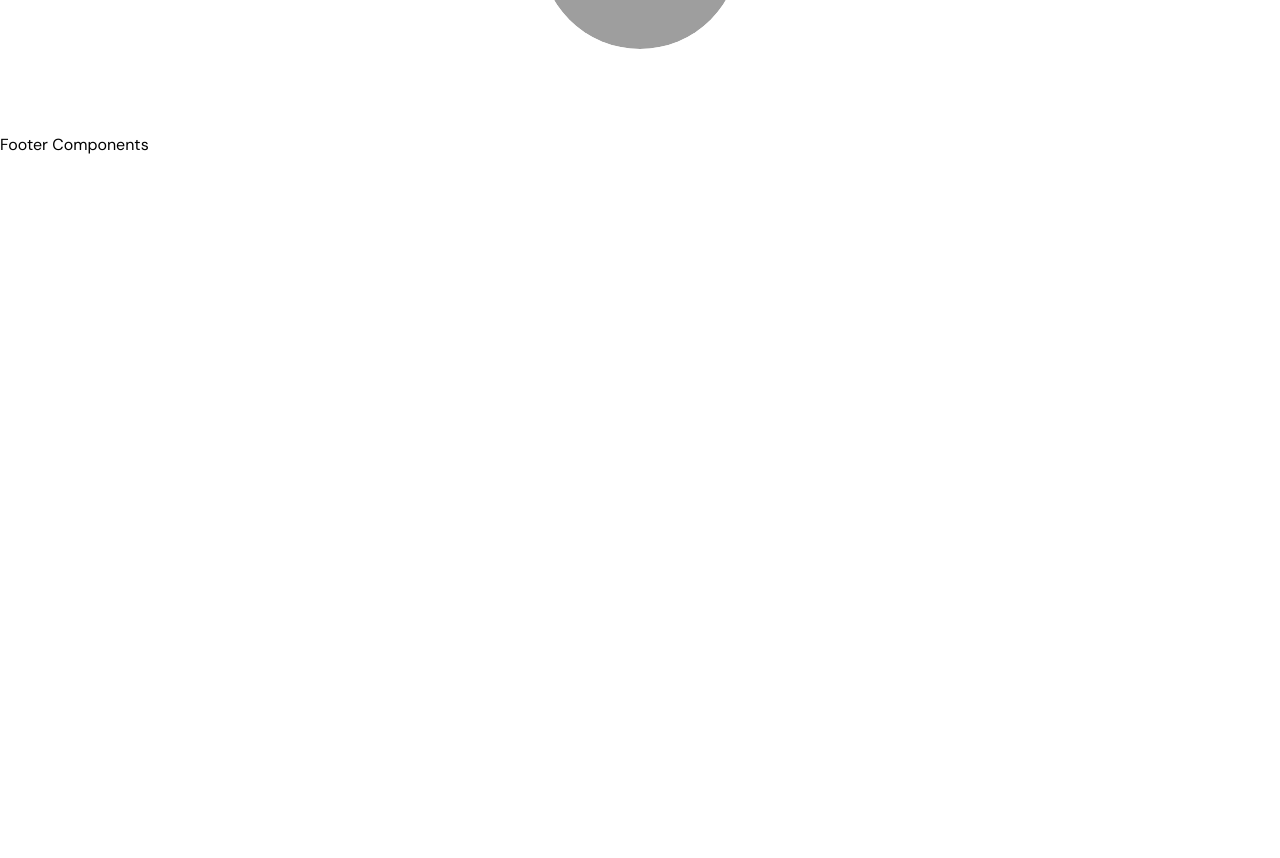
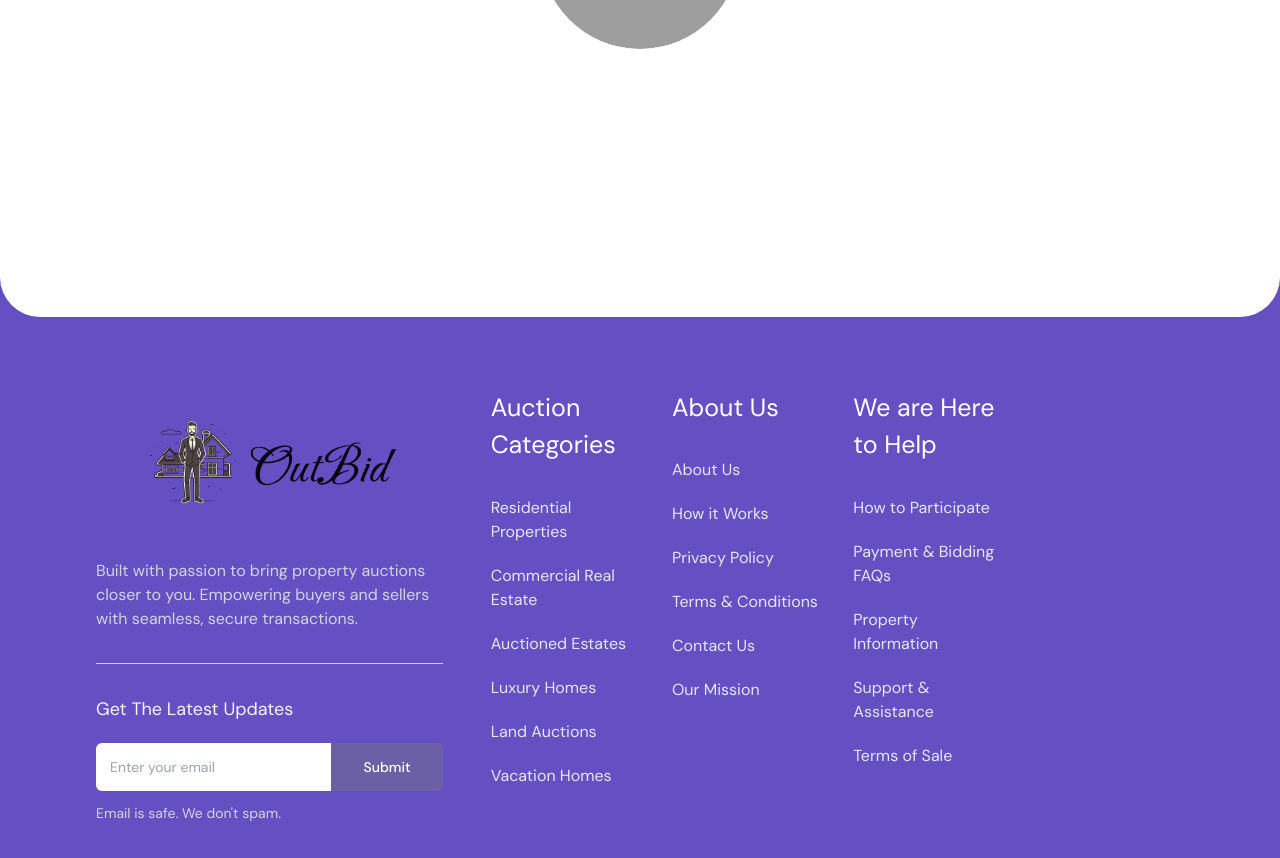
Before and after one commit to VikramGoswami10/Property_Auction_System, a React (Create React App) app in the folder frontend/: page / in a window 1280 px wide. Shown: the part 1480-2338 px from the top of the page. Before the commit the page ends 1637 px from the top, so only its background shows below. Built offline with nearby package versions, Linux system fonts and the light colour scheme; grey boxes are pictures that could not be loaded.

Commit message:
feat: Update footer content

```diff
--- a/frontend/src/Components/Common/Footer.js
+++ b/frontend/src/Components/Common/Footer.js
@@ -1,7 +1,105 @@
+import { Container, PrimaryButton, Title } from "./Design";
+import { useLocation } from "react-router-dom";
+
+// FOLLOW US SECCTION IMPORTS
+// import { FiPhoneOutgoing } from "react-icons/fi";
+// import { MdOutlineAttachEmail } from "react-icons/md";
+// import { IoLocationOutline } from "react-icons/io5";
+// import { FaInstagram } from "react-icons/fa";
+// import { CiLinkedin, CiTwitter } from "react-icons/ci";
+// import { AiOutlineYoutube } from "react-icons/ai";
+
 export const Footer = () => {
-    return (
-      <>
-        <h1>Footer Components</h1>
-      </>
-    );
-  };
+  const location = useLocation();
+  const isHomePage = location.pathname === "/";
+  return (
+    <>
+      <footer className="relative bg-primary py-16 mt-16">
+        {isHomePage && <div className="bg-white w-full py-20 -mt-10 rounded-b-[40px] z-10 absolute top-0"></div>}
+
+        <Container className={`${isHomePage ? "mt-32" : "mt-0"} flex flex-col md:flex-row justify-between gap-12`}>
+          <div className="w-full md:w-1/3">
+            <img src="../images/common/header-logo.png" alt="Property Auction System Logo" />
+            <br />
+            <p className="text-gray-300">Built with passion to bring property auctions closer to you. Empowering buyers and sellers with seamless, secure transactions.</p>
+            <div className="bg-gray-300 h-[1px] my-8"></div>
+            <Title className="font-normal text-gray-100">Get The Latest Updates</Title>
+            <div className="flex items-center justify-between mt-5">
+              <input type="text" placeholder="Enter your email" className="w-full h-full p-3.5 py-[15px] text-sm border-none outline-none rounded-l-md" />
+              <PrimaryButton className="rounded-none py-3.5 px-8 text-sm hover:bg-indigo-800 rounded-r-md">Submit</PrimaryButton>
+            </div>
+            <p className="text-gray-300 text-sm mt-3">Email is safe. We don't spam.</p>
+          </div>
+
+          <div className="grid grid-cols-2 md:grid-cols-4 gap-8 w-full md:w-2/3">
+            <div>
+              <Title level={5} className="text-white font-normal">Auction Categories</Title>
+              <ul className="flex flex-col gap-5 mt-8 text-gray-200">
+                <p>Residential Properties</p>
+                <p>Commercial Real Estate</p>
+                <p>Auctioned Estates</p>
+                <p>Luxury Homes</p>
+                <p>Land Auctions</p>
+                <p>Vacation Homes</p>
+              </ul>
+            </div>
+
+            <div>
+              <Title level={5} className="text-white font-normal">About Us</Title>
+              <ul className="flex flex-col gap-5 mt-8 text-gray-200">
+                <p>About Us</p>
+                <p>How it Works</p>
+                <p>Privacy Policy</p>
+                <p>Terms & Conditions</p>
+                <p>Contact Us</p>
+                <p>Our Mission</p>
+              </ul>
+            </div>
+
+            <div>
+              <Title level={5} className="text-white font-normal">We are Here to Help</Title>
+              <ul className="flex flex-col gap-5 mt-8 text-gray-200">
+                <p>How to Participate</p>
+                <p>Payment & Bidding FAQs</p>
+                <p>Property Information</p>
+                <p>Support & Assistance</p>
+                <p>Terms of Sale</p>
+              </ul>
+            </div>
+
+
+          </div>
+        </Container>
+      </footer>
+
+      {/* FOLLOW US SECTION IN FOOTER */}
+      {/* <div>
+        <Title level={5} className="text-white font-normal">Follow Us</Title>
+        <ul className="flex flex-col gap-5 mt-8 text-gray-200">
+          <div className="flex items-center gap-2">
+            <FiPhoneOutgoing size={19} />
+            <span>(646) 968-0608</span>
+          </div>
+          <div className="flex items-center gap-2">
+            <MdOutlineAttachEmail size={22} />
+            <span>support@propertyauctionsystem.com</span>
+          </div>
+        </ul>
+        <div className="flex items-center mt-5 justify-between">
+          <ProfileCard className="bg-white">
+            <AiOutlineYoutube size={22} />
+          </ProfileCard>
+          <ProfileCard className="bg-white">
+            <FaInstagram size={22} />
+          </ProfileCard>
+          <ProfileCard className="bg-white">
+            <CiTwitter size={22} />
+          </ProfileCard>
+          <ProfileCard className="bg-white">
+            <CiLinkedin size={22} />
+          </ProfileCard>
+        </div>
+      </div> */}
+    </>
+  );
+};
```
